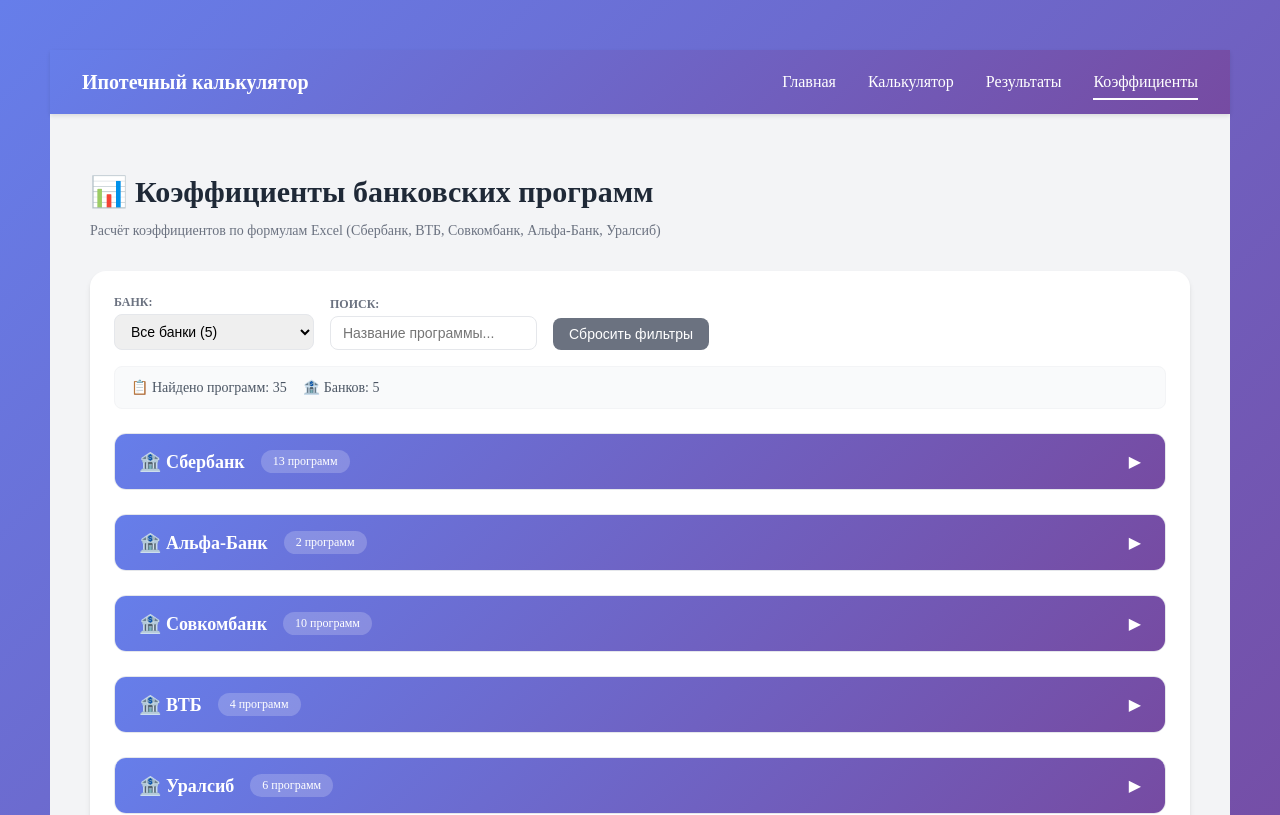
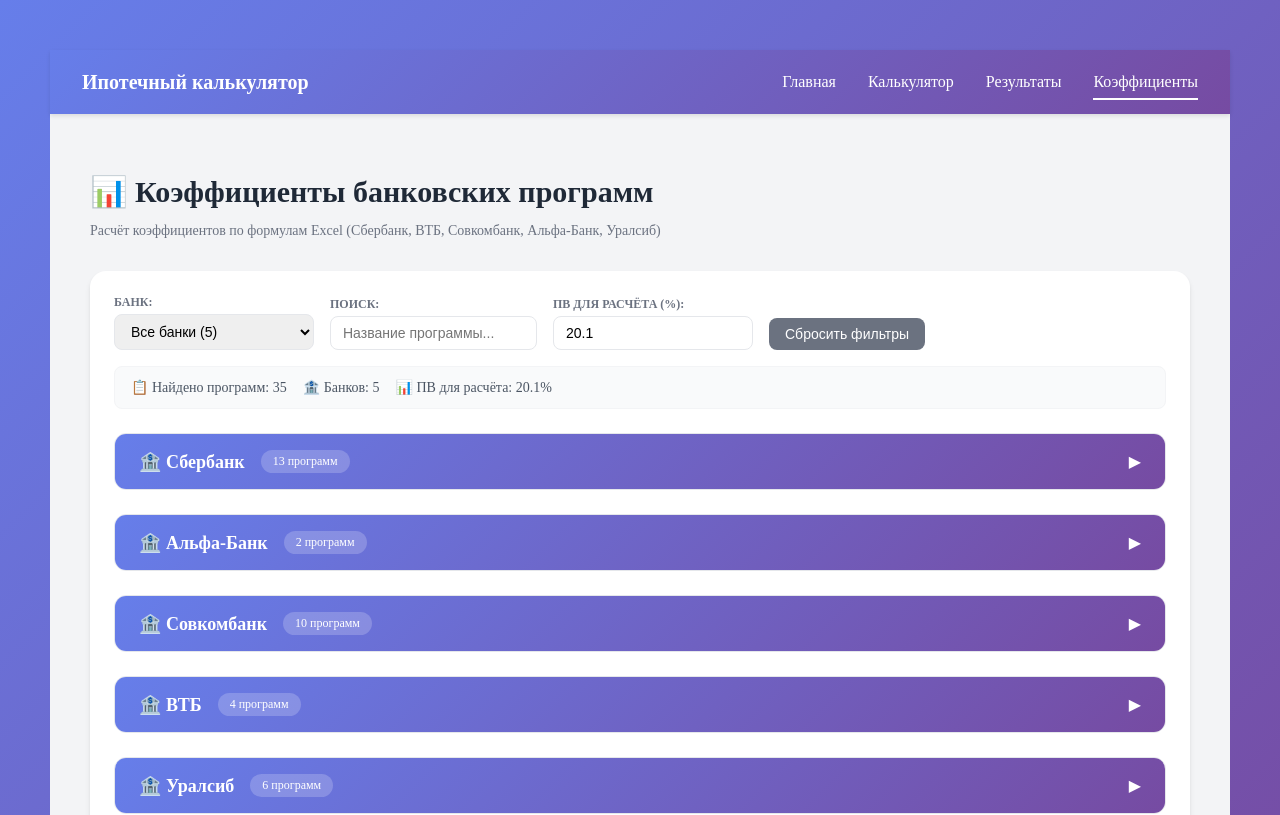
Before and after one commit to simonenkonikita/calc, a React (Vite) app: page /coefficients in a window 1280 px wide. Shown: the top 815 px of the page. Built offline with nearby package versions, Linux system fonts and the light colour scheme.

Commit message:
Добавлена логика сброса каэфициентов при ипотеке без ПВ

```diff
--- a/src/hooks/calculateBankCoefficients.tsx
+++ b/src/hooks/calculateBankCoefficients.tsx
@@ -3,8 +3,9 @@
 // ========== РАСЧЕТ КОЭФФИЦИЕНТОВ БАНКА ==========
 export const calculateBankCoefficients = (
   bankOffer: BankOffer,
+  userDownPaymentPercent: number,
 ): BankCoefficients => {
-  const downPaymentPercent = bankOffer.minPVPercent;
+  const downPaymentPercent = userDownPaymentPercent;
   const mortgagePercent = 100 - downPaymentPercent;
 
   const kefDownPayment = downPaymentPercent / mortgagePercent;
--- a/src/hooks/calculateContractAmount.tsx
+++ b/src/hooks/calculateContractAmount.tsx
@@ -13,7 +13,10 @@
   mortgageWithoutDownPayment: boolean /*  */, // $L$10 - ипотека без ПВ
   applyMinDownPayment: boolean, // $L$11 - применить мин ПВ
 ): number => {
-  const coefficients = calculateBankCoefficients(bankOffer);
+  const coefficients = calculateBankCoefficients(
+    bankOffer,
+    userDownPaymentPercent,
+  );
   // Желание пользователя (сколько он хочет внести в процентах)
   const userDesiredDownPayment = objectCost * (userDownPaymentPercent / 100);
   // Требование банка (минимальный ПВ для этой программы)
--- a/src/hooks/useMortgageCalculations.tsx
+++ b/src/hooks/useMortgageCalculations.tsx
@@ -12,6 +12,7 @@
 import { formatMoney } from "./formatMoney";
 import {
   DEFAULT_LOAN_TERM_YEARS,
+  DEFAULT_MIN_PV_PERCENT,
   MORTGAGE_WITHOUT_DOWN_PAYMENT_SURCHARGE,
   PRICE_PER_SQUARE_METER_DEFAULT,
 } from "../utils/constants";
@@ -146,12 +147,23 @@
     ) => {
       setFormData((prev) => {
         // Специальная обработка для связанных полей
+        const newData = { ...prev, [field]: value };
+
+        // ✅ Если включена "Ипотека без ПВ", сбрасываем ПВ до 20.1%
+        if (field === "mortgageWithoutDownPayment" && value === true) {
+          newData.downPaymentPercent = DEFAULT_MIN_PV_PERCENT;
+          console.log(
+            `🏷️ Ипотека без ПВ - ПВ сброшен до ${DEFAULT_MIN_PV_PERCENT}%`,
+          );
+        }
+
+        // ✅ Если включена "Ипотека без ПВ", логируем увеличение цены
         if (field === "mortgageWithoutDownPayment" && value === true) {
           console.log(
             `Включена ипотека без ПВ - цена за м² увеличена на ${MORTGAGE_WITHOUT_DOWN_PAYMENT_SURCHARGE.toLocaleString()} ₽`,
           );
         }
-        return { ...prev, [field]: value };
+        return newData;
       });
     },
     [],
--- a/src/pages/CoefficientsPage/CoefficientsPage.tsx
+++ b/src/pages/CoefficientsPage/CoefficientsPage.tsx
@@ -2,11 +2,17 @@
 import "./CoefficientsPage.css";
 import { bankOffers } from "../../data/bankOffers";
 import { calculateBankCoefficients } from "../../hooks/calculateBankCoefficients";
+import {
+  MIN_DOWN_PAYMENT_PERCENT,
+  MAX_DOWN_PAYMENT_PERCENT,
+} from "../../utils/constants";
 
 export const CoefficientsPage: React.FC = () => {
   const [selectedBank, setSelectedBank] = useState<string>("all");
   const [searchTerm, setSearchTerm] = useState("");
   const [expandedBank, setExpandedBank] = useState<string | null>(null);
+  const [userDownPaymentPercent, setUserDownPaymentPercent] =
+    useState<number>(20.1); // ← Добавлено
 
   // Получаем уникальные банки
   const uniqueBanks = useMemo(() => {
@@ -29,9 +35,9 @@
 
     return filtered.map((offer) => ({
       ...offer,
-      coefficients: calculateBankCoefficients(offer),
+      coefficients: calculateBankCoefficients(offer, userDownPaymentPercent),
     }));
-  }, [selectedBank, searchTerm]);
+  }, [selectedBank, searchTerm, userDownPaymentPercent]);
 
   // Группировка по банкам
   const groupedByBank = useMemo(() => {
@@ -57,6 +63,31 @@
 
   const toggleBank = (bankName: string) => {
     setExpandedBank(expandedBank === bankName ? null : bankName);
+  };
+
+  // Обработчики для поля ПВ
+  const handleDownPaymentChange = (e: React.ChangeEvent<HTMLInputElement>) => {
+    const value = e.target.value;
+    if (value === "") {
+      setUserDownPaymentPercent(MIN_DOWN_PAYMENT_PERCENT);
+      return;
+    }
+    const numValue = Number(value);
+    if (
+      numValue >= MIN_DOWN_PAYMENT_PERCENT &&
+      numValue <= MAX_DOWN_PAYMENT_PERCENT
+    ) {
+      setUserDownPaymentPercent(numValue);
+    }
+  };
+
+  const handleDownPaymentBlur = (e: React.ChangeEvent<HTMLInputElement>) => {
+    const value = e.target.value;
+    if (value === "" || Number(value) < MIN_DOWN_PAYMENT_PERCENT) {
+      setUserDownPaymentPercent(MIN_DOWN_PAYMENT_PERCENT);
+    } else if (Number(value) > MAX_DOWN_PAYMENT_PERCENT) {
+      setUserDownPaymentPercent(MAX_DOWN_PAYMENT_PERCENT);
+    }
   };
 
   return (
@@ -98,6 +129,21 @@
             />
           </div>
 
+          {/* Поле для ввода ПВ */}
+          <div className="filter-group">
+            <label>ПВ для расчёта (%):</label>
+            <input
+              type="number"
+              min={MIN_DOWN_PAYMENT_PERCENT}
+              max={MAX_DOWN_PAYMENT_PERCENT}
+              step={0.1}
+              value={userDownPaymentPercent}
+              onChange={handleDownPaymentChange}
+              onBlur={handleDownPaymentBlur}
+              className="pv-input"
+            />
+          </div>
+
           <button
             className="reset-btn"
             onClick={() => {
@@ -113,6 +159,7 @@
         <div className="info-bar">
           <span>📋 Найдено программ: {filteredData.length}</span>
           <span>🏦 Банков: {Object.keys(groupedByBank).length}</span>
+          <span>📊 ПВ для расчёта: {userDownPaymentPercent}%</span>
         </div>
 
         {/* Таблицы по банкам */}
```
